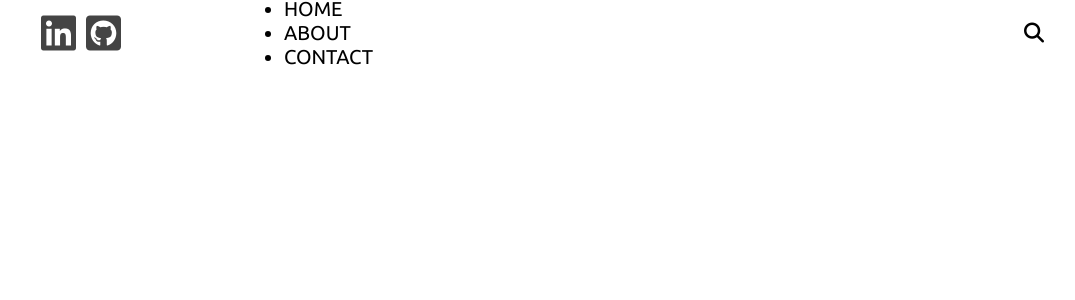
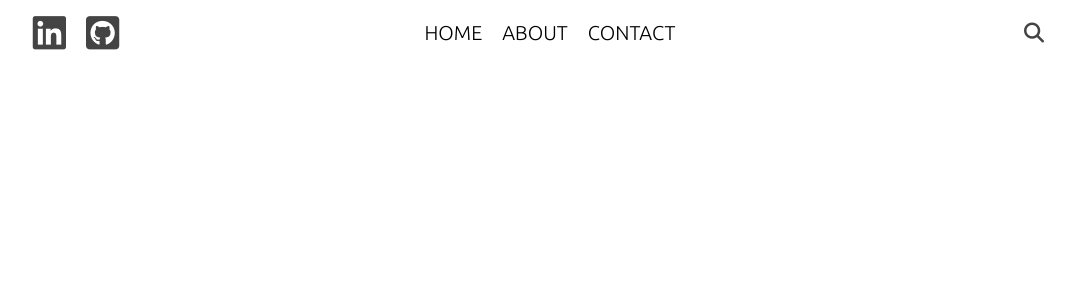
Before and after one commit to Gitmsl/msl-website, a React (Create React App) app: page / in a window 1280 px wide. Shown: the top 300 px of the page, without its empty margins (80-1155 px from the left). Built offline with nearby package versions, Linux system fonts and the light colour scheme.

Commit message:
topbar basic complete
finished a basic look for the top portion of the screen

```diff
--- a/src/topbar/topbar.css
+++ b/src/topbar/topbar.css
@@ -18,8 +18,8 @@
 }
 
 .topSocialIcon {
-    font-size: 40px;
-    margin-right: 10px;
+    font-size: 38px;
+    margin-right: 20px;
     color: #444;
     cursor: pointer;
 }
@@ -27,3 +27,24 @@
 .topCenter {
     flex: 6;
 }
+
+.topList {
+    display: flex;
+    justify-content: center;
+    margin: 0;
+    padding: 0;
+    list-style: none;
+}
+
+.topListItem {
+    margin-right: 20px;
+    font-size: 20px;
+    font-weight: 300;
+    cursor: pointer;
+}
+
+.topSearchIcon {
+    font-size: 20px;
+    color: #444;
+    cursor: pointer;
+}
```
